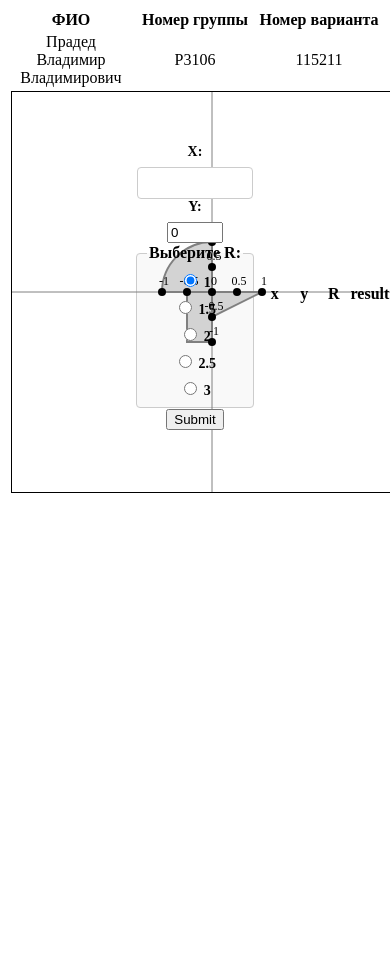
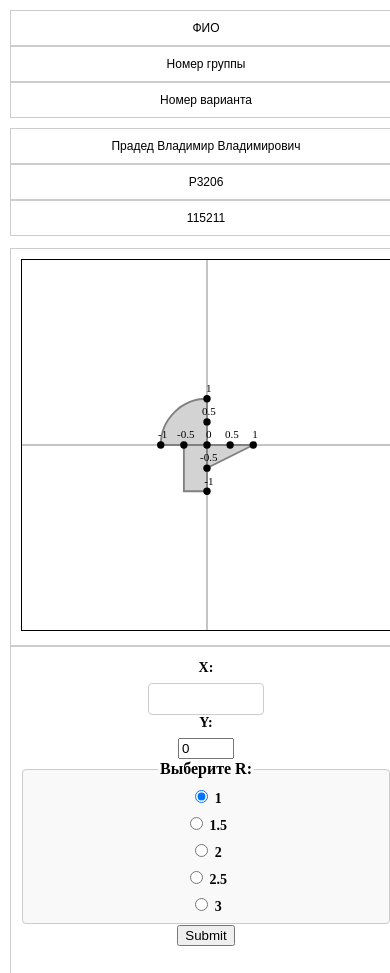
Before and after one commit to vovapraded/web-server, a plain HTML site: page static/index.html in a window 390 px wide. Shown: the top 973 px of the page. Before the commit the page ends 844 px from the top, so only its background shows below. Drawn offline with Linux system fonts and the light colour scheme.

Commit message:
готово

```diff
--- a/static/form.js
+++ b/static/form.js
@@ -6,7 +6,7 @@ export function initForm() {
         const formData = new FormData(this);
         const queryString = new URLSearchParams(formData).toString();
 
-        fetch(`/calculate?${queryString}`)
+        fetch(`/fcgi-bin/app.jar?${queryString}`)
             .then(response => response.json())
             .then(data => {
                 // Отображаем результат
--- a/static/index.html
+++ b/static/index.html
@@ -14,10 +14,11 @@
         <th>Номер варианта</th>
     </tr>
     <tr>
-        <td>Прадед Владимир Владимирович</td>
-        <td>P3106</td>
-        <td>115211</td>
+        <th>Прадед Владимир Владимирович</th>
+        <th>P3206</th>
+        <th>115211</th>
     </tr>
+    <tbody>
     <tr>
         <td>
             <svg id="mySvg" width="400" height="400" viewBox="0 0 200 200" class="svg">
@@ -85,6 +86,7 @@
     <tr>
 
     </tr>
+    </tbody>
 </table>
 
 <script type="module" src="main.js"></script>
--- a/static/styles.css
+++ b/static/styles.css
@@ -5,11 +5,38 @@ table{
     table-layout: fixed;
 }
 
+th{
+    font-family: Arial, sans-serif; /* Устанавливаем Arial как основной шрифт, с запасным sans-serif */
+    font-weight: normal;
+    color: #000000; /* Красный цвет заголовка */
+    font-size: 12px; /* Размер шрифта заголовка 2em */
+}
+:first-of-type tr{
+    font-weight: bold;
+}
 label {
     display: block;
     margin-bottom: 0.5em;
     font-size: 14px;
     font-weight: bold;
+}
+/* Общие стили для заголовков и ячеек */
+th, td {
+    border: 1px solid #ccc; /* Добавляем границы к ячейкам */
+    padding: 10px; /* Добавляем отступы внутри ячеек */
+}
+
+/* Адаптивные стили */
+@media (max-width: 600px) {
+    th, td {
+        width: 100%; /* Ячейки на всю ширину на маленьких экранах */
+        display: block; /* Ячейки ведут себя как блоки */
+    }
+    tr {
+        display: flex; /* Убираем традиционное поведение строки */
+        flex-direction: column; /* Расположение ячеек вертикально */
+        margin-bottom: 10px; /* Отступ между строками */
+    }
 }
 
 /* Стили для всех меток (label) в HTML */
--- a/static/svg.css
+++ b/static/svg.css
@@ -1,6 +1,9 @@
 
 svg {
     border: 1px solid black;
+        max-width: 100%; /* Максимальная ширина 100% от родителя */
+        height: auto; /* Автоматическая высота для сохранения пропорций */
+
 }
 svg .point {
     fill: black;
```
Also changed, not shown: 1 other file.
